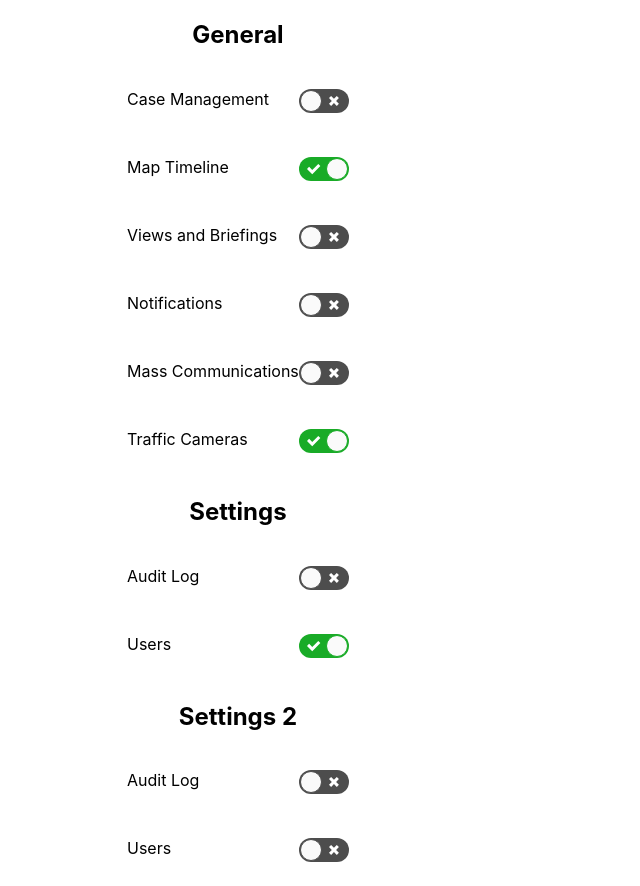
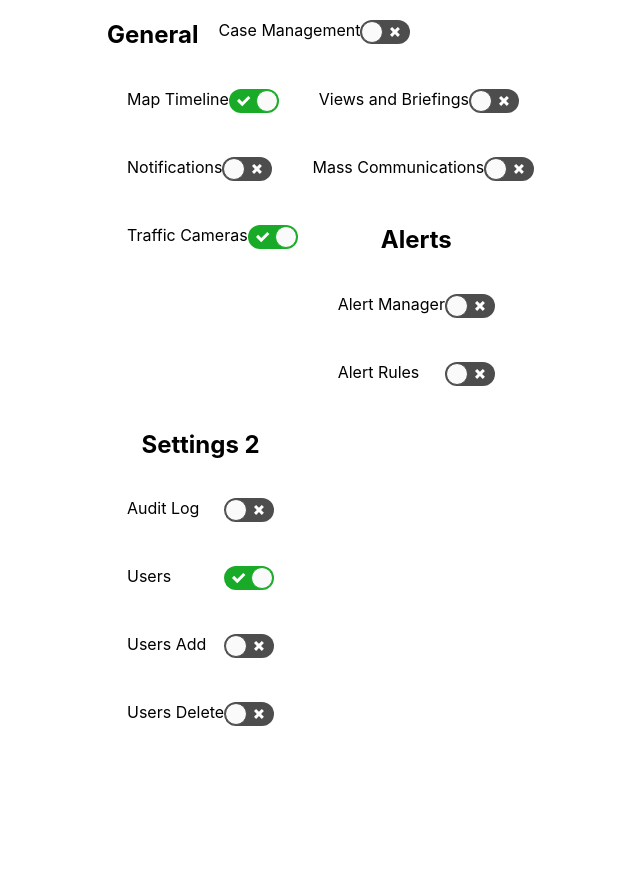
Before and after one commit to carolinaf86/feature-flag-ui, a React (Create React App) app: page / in a window 1280 px wide. Shown: the whole page, without its empty margins (283-923 px from the left). After the commit the page ends 800 px from the top, so only its background shows below. Built offline with nearby package versions, Linux system fonts and the light colour scheme.

Commit message:
Add sub-toggles functionality

```diff
--- a/src/components/Form/index.js
+++ b/src/components/Form/index.js
@@ -13,12 +13,12 @@ const FieldContainer = styled.div`
 
 `;
 
-const Form = ({ schema, initialData }) => {
+const Form = ({schema, initialData}) => {
 
     const [values, setValues] = useState(initialData);
 
     const handleChange = (fieldName, value) => {
-        setValues({ ...values, [fieldName]: value });
+        setValues({...values, [fieldName]: value});
     }
 
     useEffect(() => {
@@ -26,23 +26,26 @@ const Form = ({ schema, initialData }) => {
     }, [values]);
 
     return (
-        <Container>
-            <form>
+        <form>
+            <Container>
                 {schema.map((field, idx) => (
                     <FieldContainer key={idx}>
                         {field.type === 'toggle' && (
-                            <Toggle label={field.label}
-                                    onChange={(checked) => handleChange(field.name, checked)}
-                                    checked={!!values[field.name]}/>
+                            <Toggle toggle={field}
+                                    onChange={handleChange}
+                                    value={!!values[field.name]}/>
                         )}
                         {field.type === 'toggleGroup' && (
-                            <ToggleGroup toggles={field.children} onChange={handleChange} values={values} title={field.title} />
+                            <ToggleGroup toggles={field.toggles}
+                                         onChange={handleChange}
+                                         values={values}
+                                         title={field.title}/>
                         )}
                         {field.type === 'title' && (<h2>{field.label}</h2>)}
                     </FieldContainer>
                 ))}
-            </form>
-        </Container>
+            </Container>
+        </form>
     )
 };
 
--- a/src/components/Toggle/index.js
+++ b/src/components/Toggle/index.js
@@ -5,32 +5,45 @@ import ReactToggle from 'react-toggle';
 import 'react-toggle/style.css';
 
 const Container = styled.div`
+
+`;
+
+const ToggleRow = styled.div`
     display: flex;
     justify-content: space-between;
     padding: 20px;
 `;
 
-const Toggle = ({ label, checked, onChange, additionalInput }) => {
+const Toggle = ({ toggle, value, onChange, additionalInput }) => {
+    const handleChildChange = (name, checked) => {
+        onChange(toggle.name, { ...value, [name]: checked });
+    };
     return (
         <Container>
-            <div>{label}</div>
-            {additionalInput && (additionalInput)}
-            <label>
-                <ReactToggle checked={checked} onChange={e => onChange(e.target.checked)}/>
-            </label>
+            <ToggleRow>
+                <div>{toggle.label}</div>
+                {additionalInput && (additionalInput)}
+                <label>
+                    <ReactToggle name={toggle.name} checked={!!value} onChange={e => onChange(toggle.name, e.target.checked)}/>
+                </label>
+            </ToggleRow>
+            {value && toggle.subToggles?.map((subToggle, key) => (
+                <Toggle key={key} toggle={subToggle} onChange={handleChildChange} value={value?.[subToggle.name]} />
+            ))}
         </Container>
     );
 };
 
 Toggle.propTypes = {
-    label: PropTypes.string.isRequired,
-    checked: PropTypes.bool.isRequired,
+    toggle: PropTypes.object.isRequired,
+    value: PropTypes.oneOfType([PropTypes.bool, PropTypes.object]),
     onChange: PropTypes.func.isRequired,
     additionalInput: PropTypes.element
 };
 
 Toggle.defaultProps = {
-    additionalInput: null
+    additionalInput: null,
+    value: false
 };
 
 export default Toggle;
--- a/src/components/ToggleGroup/index.js
+++ b/src/components/ToggleGroup/index.js
@@ -2,13 +2,18 @@ import React from 'react';
 import PropTypes from 'prop-types';
 import Toggle from '../Toggle';
 
-const ToggleGroup = ({ toggles, onChange, values, title }) => {
+const ToggleGroup = ({toggles, onChange, values, title}) => {
     // TODO do not allow type toggleGroup in toggles
     return (
         <div>
             <h2>{title}</h2>
-            {toggles.map((field, idx) => (
-                <Toggle key={idx} label={field.label} onChange={(checked) => onChange(field.name, checked)} checked={!!values[field.name]} />
+            {toggles.map((toggle, idx) => (
+                <div key={idx}>
+                    <Toggle toggle={toggle}
+                            onChange={onChange}
+                            value={values[toggle.name]}
+                    />
+                </div>
             ))}
         </div>
     )
--- a/src/schema.json
+++ b/src/schema.json
@@ -31,15 +31,28 @@
   {
     "name": "trafficCameras",
     "label": "Traffic Cameras",
-    "type": "toggle",
-    "children": [
-
+    "type": "toggle"
+  },
+  {
+    "type": "toggleGroup",
+    "title": "Alerts",
+    "toggles": [
+      {
+        "name": "alertManager",
+        "label": "Alert Manager",
+        "type": "toggle"
+      },
+      {
+        "name": "alertRules",
+        "label": "Alert Rules",
+        "type": "toggle"
+      }
     ]
   },
   {
     "type": "toggleGroup",
-    "title": "Settings",
-    "children": [
+    "title": "Settings 2",
+    "toggles": [
       {
         "name": "auditLog",
         "label": "Audit Log",
@@ -48,23 +61,19 @@
       {
         "name": "users",
         "label": "Users",
-        "type": "toggle"
-      }
-    ]
-  },
-  {
-    "type": "toggleGroup",
-    "title": "Settings 2",
-    "children": [
-      {
-        "name": "auditLog1",
-        "label": "Audit Log",
-        "type": "toggle"
-      },
-      {
-        "name": "users1",
-        "label": "Users",
-        "type": "toggle"
+        "type": "toggle",
+        "subToggles": [
+          {
+            "name": "add",
+            "label": "Users Add",
+            "type": "toggle"
+          },
+          {
+            "name": "delete",
+            "label": "Users Delete",
+            "type": "toggle"
+          }
+        ]
       }
     ]
   }
```
